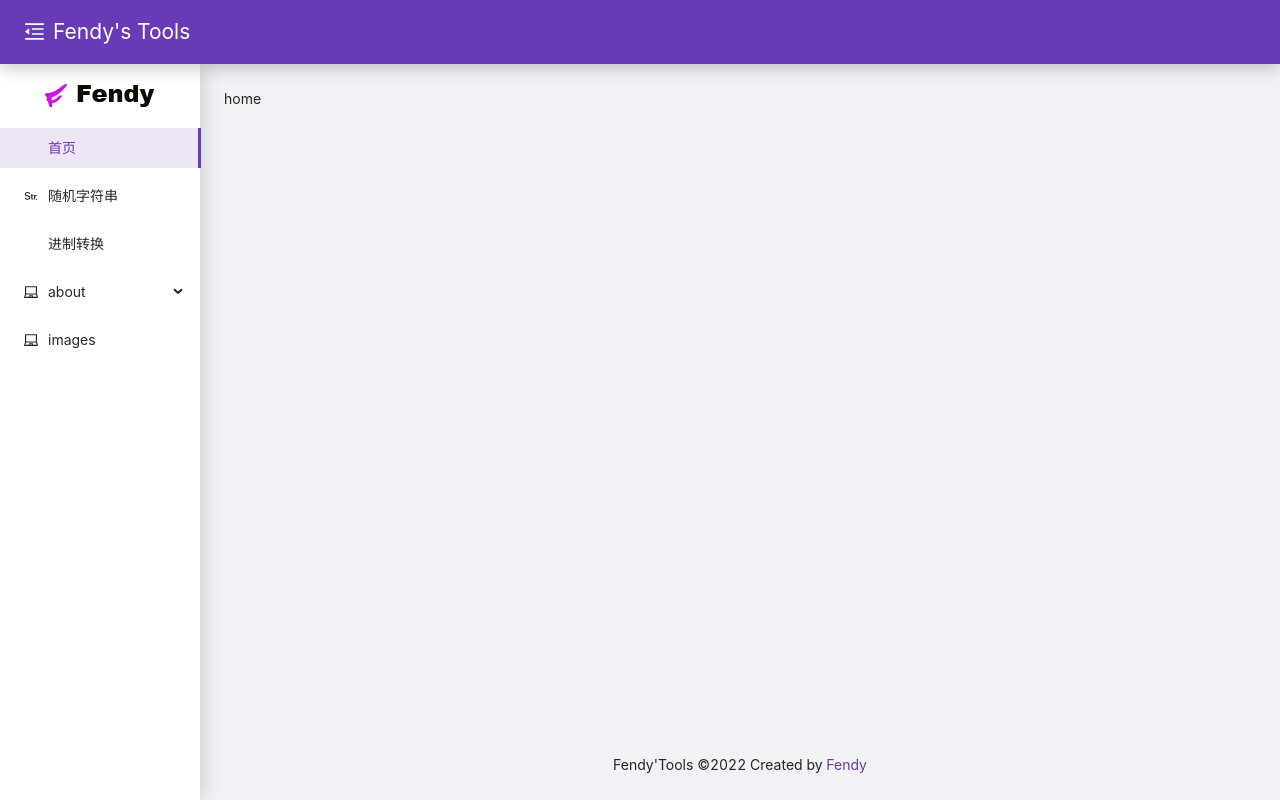
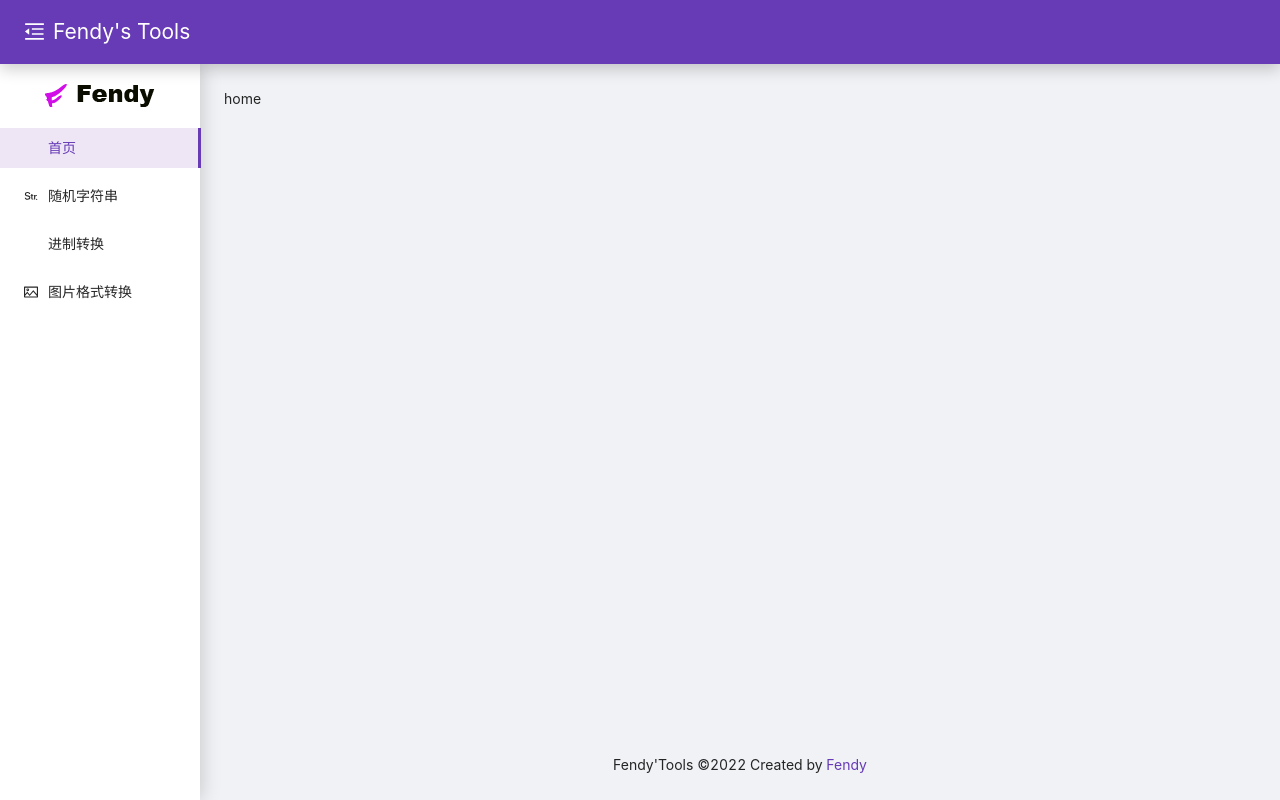
Before and after one commit to Fendy5/tool-react, a React (Create React App) app: page / in a window 1280 px wide. Built offline with nearby package versions, Linux system fonts and the light colour scheme.

Commit message:
feat: 路由配置

```diff
--- a/src/pages/home/index.tsx
+++ b/src/pages/home/index.tsx
@@ -4,7 +4,9 @@
  * @Description
  */
 import React from 'react'
+import { useSetTitle } from '../../utils'
 
 export const Home = () => {
+  useSetTitle('首页')
   return <div>home</div>
 }
--- /dev/null
+++ b/src/pages/login/index.tsx
@@ -0,0 +1,10 @@
+/**
+ * @Author zhoufeng
+ * @CreateTime 2022/1/6 14:23
+ * @Description
+ */
+import React from 'react'
+
+export const Login = () => {
+  return <div>login</div>
+}
--- a/src/router/index.tsx
+++ b/src/router/index.tsx
@@ -5,10 +5,11 @@
  */
 import React, { ReactElement } from 'react'
 import { Home } from '../pages/home'
-import { FieldStringOutlined, LaptopOutlined, createFromIconfontCN } from '@ant-design/icons'
+import { FieldStringOutlined, createFromIconfontCN, PictureOutlined } from '@ant-design/icons'
 import { RandomString } from '../pages/random-string'
 import { NotFound } from '../pages/NotFound'
 import { BaseConversion } from '../pages/base-conversion'
+import { ImageConversion } from '../pages/image-conversion'
 
 export interface RouterConfig {
   path: string
@@ -43,28 +44,34 @@ const routes: RouterConfig[] = [
     element: <BaseConversion title={"进制转换 | Fendy's Tools"} />
   },
   {
-    path: '/about',
-    title: 'about',
-    icon: <LaptopOutlined />,
-    children: [
-      {
-        path: '/about/about1',
-        title: 'about1',
-        element: <h1>about1</h1>
-      },
-      {
-        path: '/about/about2',
-        title: 'about2',
-        element: <h2>about2</h2>
-      }
-    ]
+    path: '/image-conversion',
+    title: '图片格式转换',
+    icon: <PictureOutlined />,
+    element: <ImageConversion title={"图片格式转换 | Fendy's Tools"} />
   },
-  {
-    path: '/home',
-    icon: <LaptopOutlined />,
-    title: 'images',
-    element: <h1>1234</h1>
-  },
+  // {
+  //   path: '/about',
+  //   title: 'about',
+  //   icon: <LaptopOutlined />,
+  //   children: [
+  //     {
+  //       path: '/about/about1',
+  //       title: 'about1',
+  //       element: <h1>about1</h1>
+  //     },
+  //     {
+  //       path: '/about/about2',
+  //       title: 'about2',
+  //       element: <h2>about2</h2>
+  //     }
+  //   ]
+  // },
+  // {
+  //   path: '/home',
+  //   icon: <LaptopOutlined />,
+  //   title: 'images',
+  //   element: <h1>1234</h1>
+  // },
   {
     path: '*',
     hidden: true,
```
